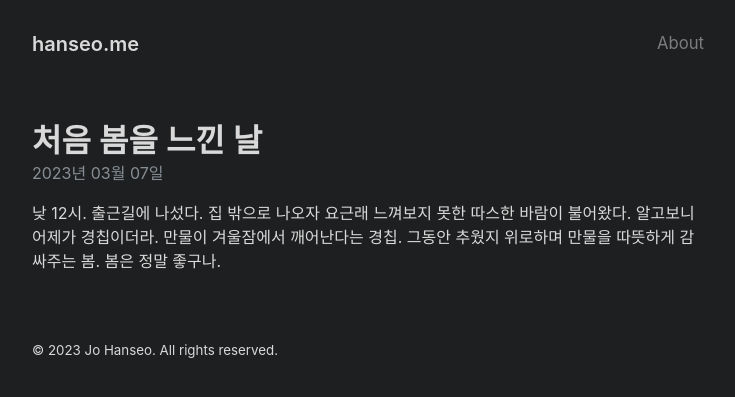
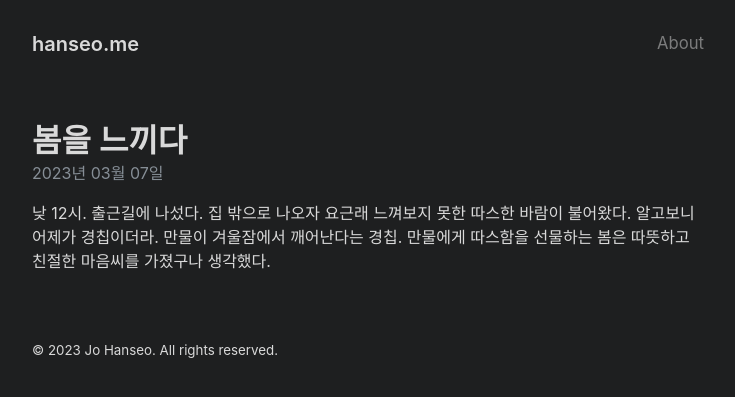
Before and after one commit to hanseodev/hanseodev.github.io, a Jekyll site: the page built from _posts/2023-03-07-230301.md, in a window 1280 px wide. Shown: the top 397 px of the page, without its empty margins (272-1007 px from the left). Built offline with Jekyll 4.4.1, drawn with Linux system fonts in a browser that asks for light colours.

Commit message:
Update 2023-03-07-230301.md

```diff
--- a/_posts/2023-03-07-230301.md
+++ b/_posts/2023-03-07-230301.md
@@ -1,6 +1,6 @@
 ---
 layout: post
-title: 처음 봄을 느낀 날
+title: 봄을 느끼다
 ---
 
-낮 12시. 출근길에 나섰다. 집 밖으로 나오자 요근래 느껴보지 못한 따스한 바람이 불어왔다. 알고보니 어제가 경칩이더라. 만물이 겨울잠에서 깨어난다는 경칩. 그동안 추웠지 위로하며 만물을 따뜻하게 감싸주는 봄. 봄은 정말 좋구나.
+낮 12시. 출근길에 나섰다. 집 밖으로 나오자 요근래 느껴보지 못한 따스한 바람이 불어왔다. 알고보니 어제가 경칩이더라. 만물이 겨울잠에서 깨어난다는 경칩. 만물에게 따스함을 선물하는 봄은 따뜻하고 친절한 마음씨를 가졌구나 생각했다.
```
